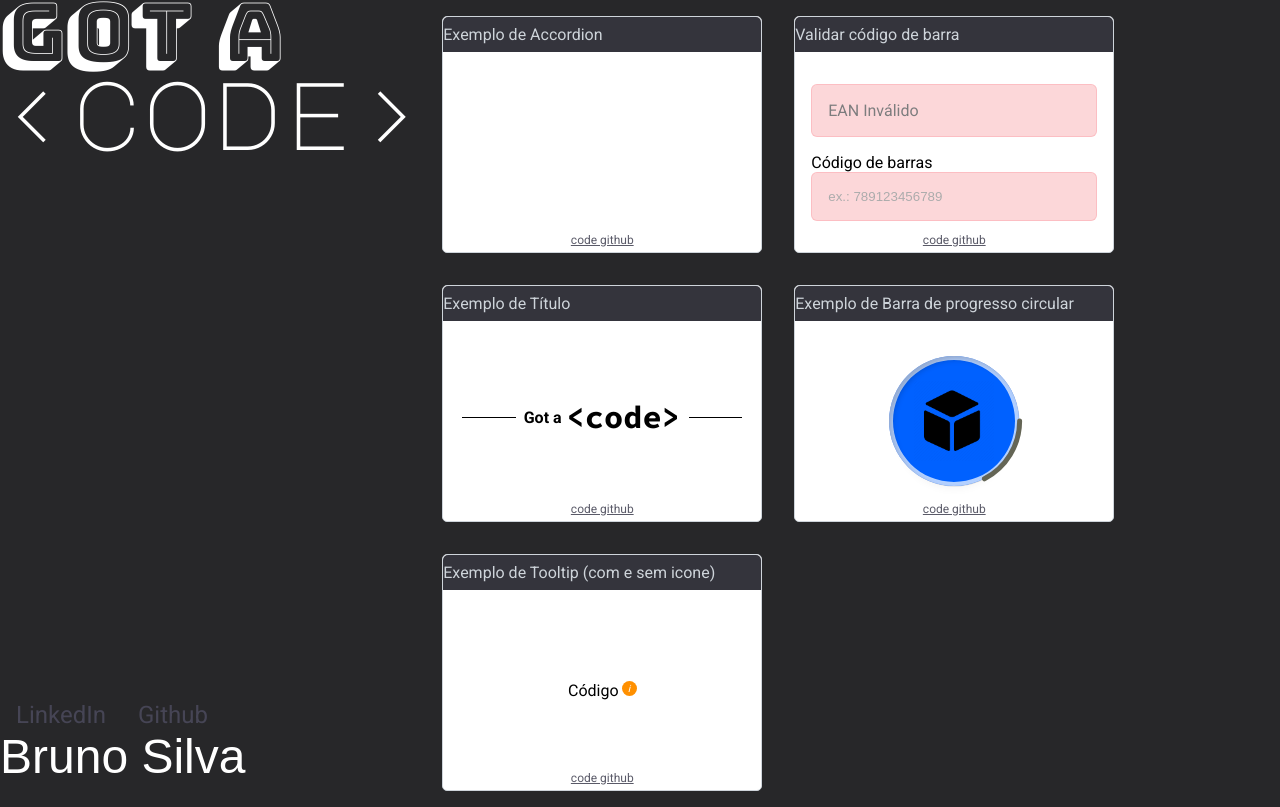
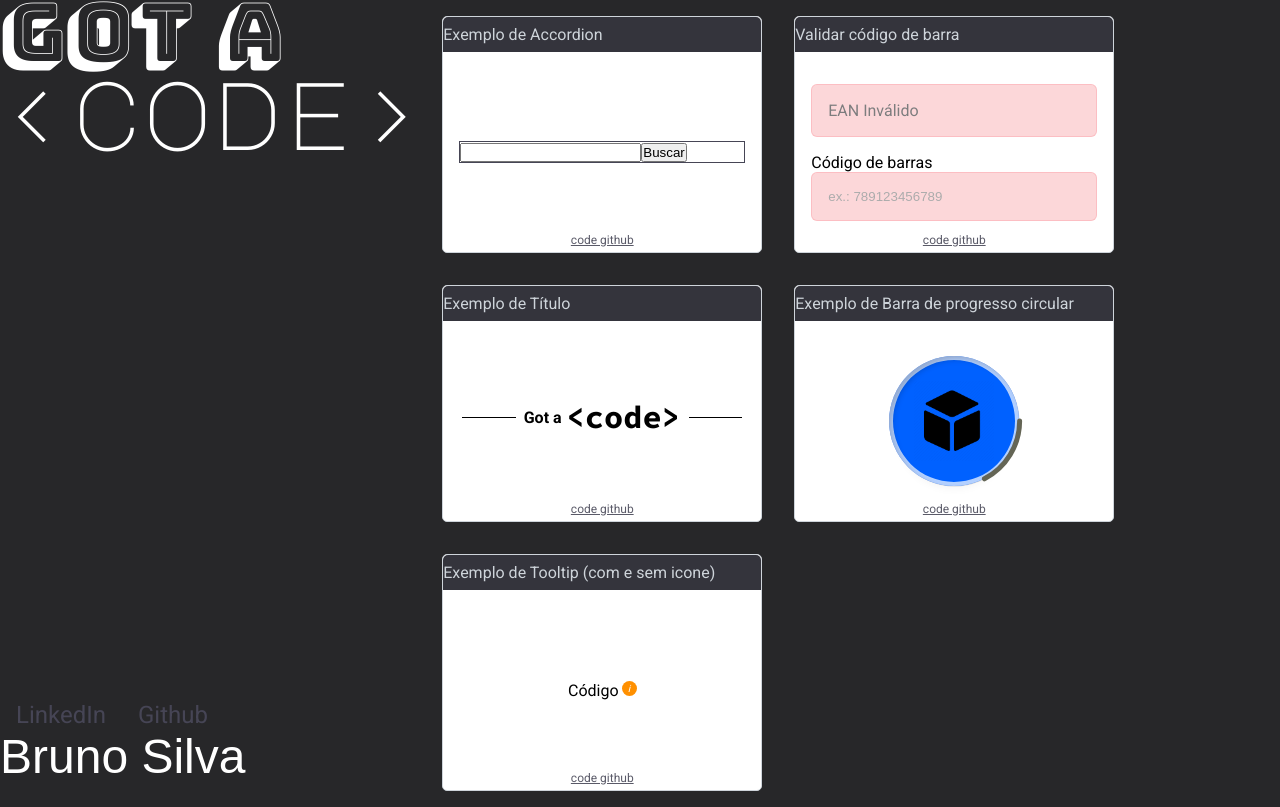
Before and after one commit to brunosilva/got-a-code, a React (Create React App) app: page / in a window 1280 px wide. Built offline with nearby package versions, Linux system fonts and the light colour scheme; a web font is replaced by a local one.

Commit message:
feat: :construction: request github list

```diff
--- a/src/components/Accordion/index.tsx
+++ b/src/components/Accordion/index.tsx
@@ -1,5 +1,7 @@
 // packages
-import React from 'react'
+import React, { useState, useEffect, useCallback } from 'react'
+import axios from 'axios'
+import { useHistory } from 'react-router-dom'
 
 // utils
 import { panels } from './utils'
@@ -15,25 +17,64 @@ interface IProps {
 }
 
 const Accordion: React.FC<IProps> = ({ title, subtitle, children }) => {
+  const [repositories, setRepositories] = useState([])
+  const [user, setUser] = useState('')
+  const [erro, setErro] = useState(false)
+  const history = useHistory()
+
+  // eslint-disable-next-line react-hooks/exhaustive-deps
+  const handlePesquisa = (repo: string) => {
+    axios
+      .get(`https://api.github.com/users/${repo}/repos`)
+      .then(response => {
+        const repos = response.data
+        setRepositories(repos)
+        console.log('repositories', repositories)
+        // const repositoriesName = []
+
+        // repositories.map(repository => {
+        //   repositoriesName.push(repository.name)
+        // })
+
+        // localStorage.setItem(
+        //   'repositoriesName',
+        //   JSON.stringify(repositoriesName)
+        // )
+        setErro(false)
+        // history.push('/repositories')
+      })
+      .catch(() => {
+        setErro(true)
+      })
+  }
+
+  const handleSubmit = useCallback(
+    value => {
+      console.log(value)
+      handlePesquisa(value)
+    },
+    [handlePesquisa]
+  )
+
   return (
-    // <div className="panel" role="tabpanel" aria-expanded={isActive}>
-    //   <button className="panel__label" role="tab" onClick={activateTab}>
-    //     {label}
-    //   </button>
-    //   <div className="panel__inner" style={innerStyle} aria-hidden={!isActive}>
-    //     <p className="panel__content">{content}</p>
-    //   </div>
-    // </div>
+    <div className={style.container}>
+      <div>
+        <form onSubmit={handleSubmit}>
+          <input type="text" name="user" />
+          <button type="submit">Buscar</button>
+        </form>
+      </div>
 
-    // <div className={style.container}>
-    //   <button className={style.titleButtom} role="tab">
-    //     {title} <strong>{subtitle}</strong>
-    //   </button>
-    //   <div className={style.title}>
-    //     <div className={style.content}>{children}</div>
-    //   </div>
-    // </div>
-    <></>
+      <div className={style.list}>
+        {repositories.map(repo => {
+          return (
+            <button className={style.titleButtom} role="tab">
+              {repo}
+            </button>
+          )
+        })}
+      </div>
+    </div>
   )
 }
 
```
Also changed, not shown: package.json (+6 -1 lines), 2 other files (tests, documents, lock files or other folders).
